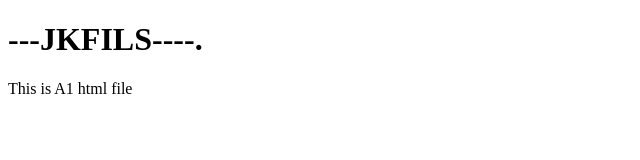
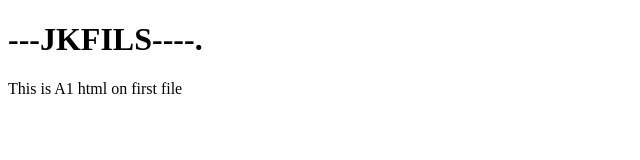
Before and after one commit to jkfils/smu-eets8357-jkfils, a plain HTML site: page A1.html in a window 1280 px wide. Shown: the full height of the page, 0-640 px from the left. Drawn offline with Linux system fonts and the light colour scheme.

Commit message:
Update A1.html

```diff
--- a/A1.html
+++ b/A1.html
@@ -10,7 +10,7 @@
   <h1>---JKFILS----.</h1>
 
 
-<p> This is A1 html file </p>
+<p> This is A1 html on first file </p>
 
 </body>
 </html>
```
